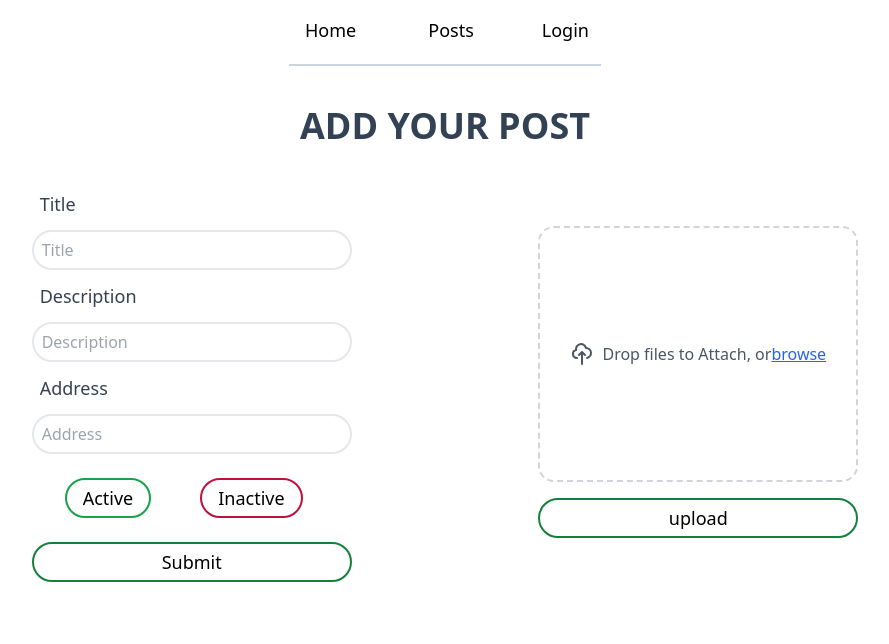
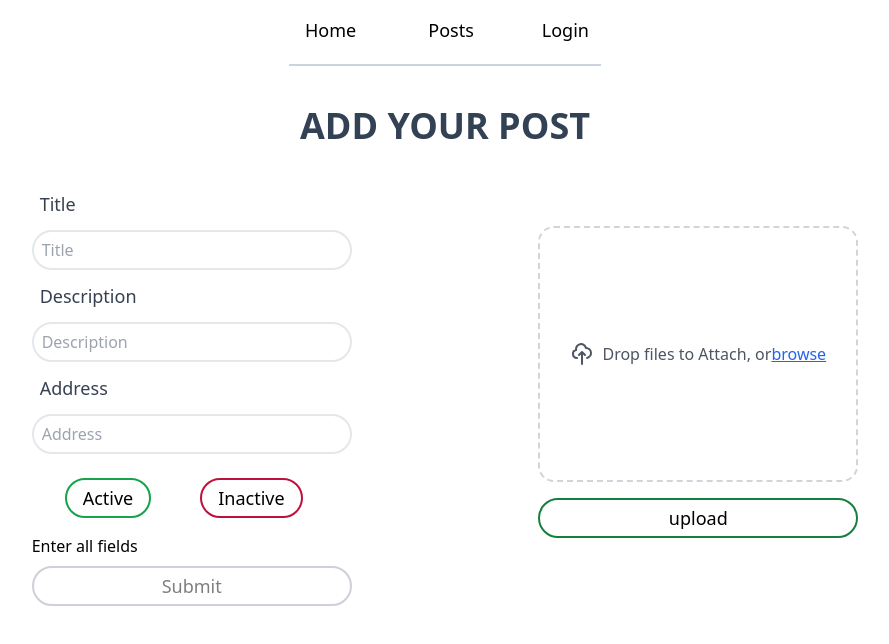
Before and after one commit to abhishekpatelmc/sustain-hack, a Next.js app: page /create-post in a window 1280 px wide. Shown: the top 644 px of the page, without its empty margins (195-1084 px from the left). Built offline with nearby package versions, Linux system fonts and the light colour scheme; no server answers.

Commit message:
fix: #101 create post fixes

```diff
--- a/src/pages/create-post.tsx
+++ b/src/pages/create-post.tsx
@@ -2,6 +2,7 @@ import React, { useEffect, useState } from "react";
 import { storage } from "../server/lib/firebase";
 import { ref, getDownloadURL, uploadBytesResumable } from "firebase/storage";
 import Navbar from "../components/Navbar";
+import Image from "next/image";
 
 const CreatePost = () => {
   const [postsState, setPostsState] = useState([]);
@@ -13,6 +14,7 @@ const CreatePost = () => {
     address: "",
   });
   const [file, setFile] = useState<any>(null);
+  const [preview, setPreview] = useState<any>(null);
 
   const handleChange = (e: any) => {
     if (e.target.name !== "file") {
@@ -21,8 +23,10 @@ const CreatePost = () => {
         [e.target.name]: e.target.value,
       });
     } else {
-      console.log(e.target.files[0]);
+      if(e.target.files[0]){
       setFile(e.target.files[0]);
+      setPreview(URL.createObjectURL(e.target.files[0]));
+      }
     }
   };
 
@@ -65,6 +69,7 @@ const CreatePost = () => {
     });
     res = await res.json();
   };
+  const allTruthy = () => Object.values(formData).every((x) => x);
 
   return (
     <div>
@@ -80,6 +85,7 @@ const CreatePost = () => {
               Title
             </label>
             <input
+              required
               className="my-2 h-10 w-80 rounded-3xl border-2 pl-2"
               name="title"
               onChange={handleChange}
@@ -92,6 +98,7 @@ const CreatePost = () => {
               Description
             </label>
             <input
+              required
               className="my-2 h-10 w-80 rounded-3xl border-2 pl-2"
               name="content"
               onChange={handleChange}
@@ -104,6 +111,7 @@ const CreatePost = () => {
               Address
             </label>
             <input
+              required
               className="my-2 h-10 w-80 rounded-3xl border-2 pl-2"
               name="address"
               onChange={handleChange}
@@ -131,8 +139,13 @@ const CreatePost = () => {
               Inactive
             </button>
           </div>
+          {!allTruthy() && <div>Enter all fields</div>}
           <button
-            className="my-2 h-10 w-80 rounded-3xl border-2 border-green-700 text-lg hover:bg-green-700 hover:text-white"
+            className={
+              allTruthy()
+                ? "my-2 h-10 w-80 rounded-3xl border-2 border-green-700 text-lg hover:bg-green-700 hover:text-white"
+                : "my-2 h-10 w-80 rounded-3xl border-2 border-gray-400 text-lg opacity-50"
+            }
             type="submit"
           >
             Submit
@@ -142,6 +155,7 @@ const CreatePost = () => {
         <div className="mt-10">
           <div className="max-w-xl">
             <label className="flex h-64 w-full cursor-pointer appearance-none justify-center rounded-2xl border-2 border-dashed border-gray-300 bg-white px-4 transition hover:border-gray-400 focus:outline-none">
+              {!file ? (
                 <span className="flex items-center space-x-2">
                   <svg
                     xmlns="http://www.w3.org/2000/svg"
@@ -162,7 +176,11 @@ const CreatePost = () => {
                     <span className="text-blue-600 underline">browse</span>
                   </span>
                 </span>
+              ) : (
+                <Image width={80} height={100} className="object-cover w-80 h-full" src={preview} alt="test" />
+              )}
               <input
+                required
                 type="file"
                 onChange={handleChange}
                 name="file"
```
Lines whose indentation alone changed are shown as unchanged.
